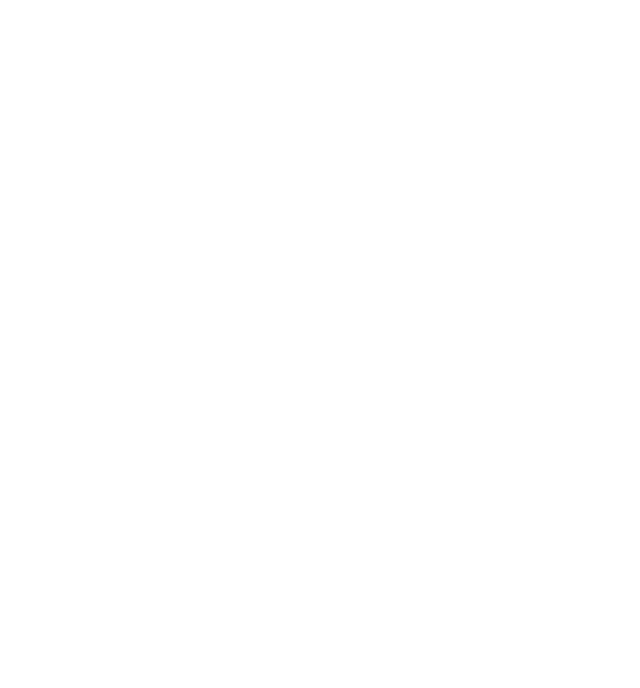
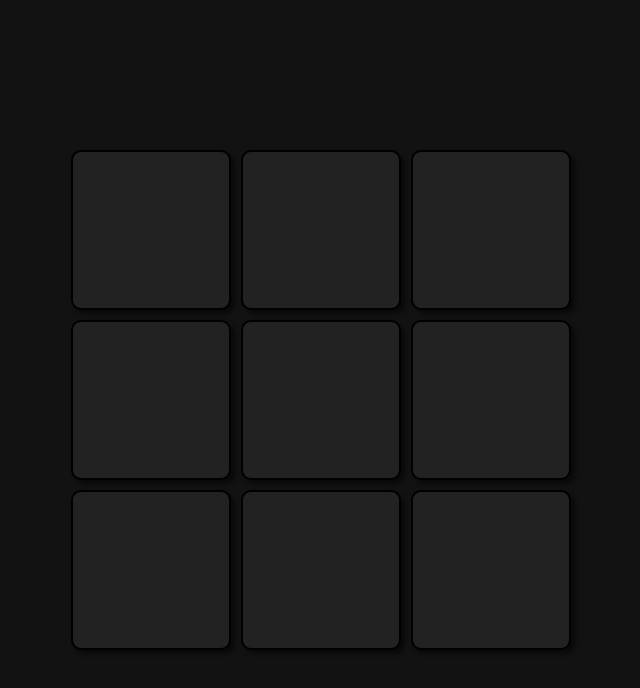
Before and after one commit to flatbread1535/odin-tic-tac-toe, a plain HTML site: page index.html in a window 1280 px wide. Shown: the whole page, without its empty margins (319-959 px from the left). Drawn offline with Linux system fonts and the light colour scheme.

Commit message:
Added initial styling for the game board.

```diff
--- a/style.css
+++ b/style.css
@@ -7,7 +7,10 @@
 /* Put colors here */
 :root {
     /* Update this later */
-    --background: #FFFFFF;
+    --background: #121212;
+    --cell-background: #222222;
+    --x-theme-color: #FF3366;
+    --o-theme-color: #0066FF;
 }
 
 * {
@@ -23,3 +26,25 @@ body {
     display: grid;
     background-color: var(--background);
 }
+
+.main {
+    display: flex;
+    justify-content: center;
+    align-items: center;
+}
+
+.board {
+    width: 500px;
+    height: 500px;
+    display: grid;
+    grid-template-columns: repeat(3, 1fr);
+    grid-template-rows: repeat(3, 1fr);
+    gap: 10px;
+}
+
+.cell {
+    background: var(--cell-background);
+    border: 2px solid black;
+    border-radius: 10px;
+    box-shadow: 4px 4px 4px rgba(0, 0, 0, 0.5);
+}
```
